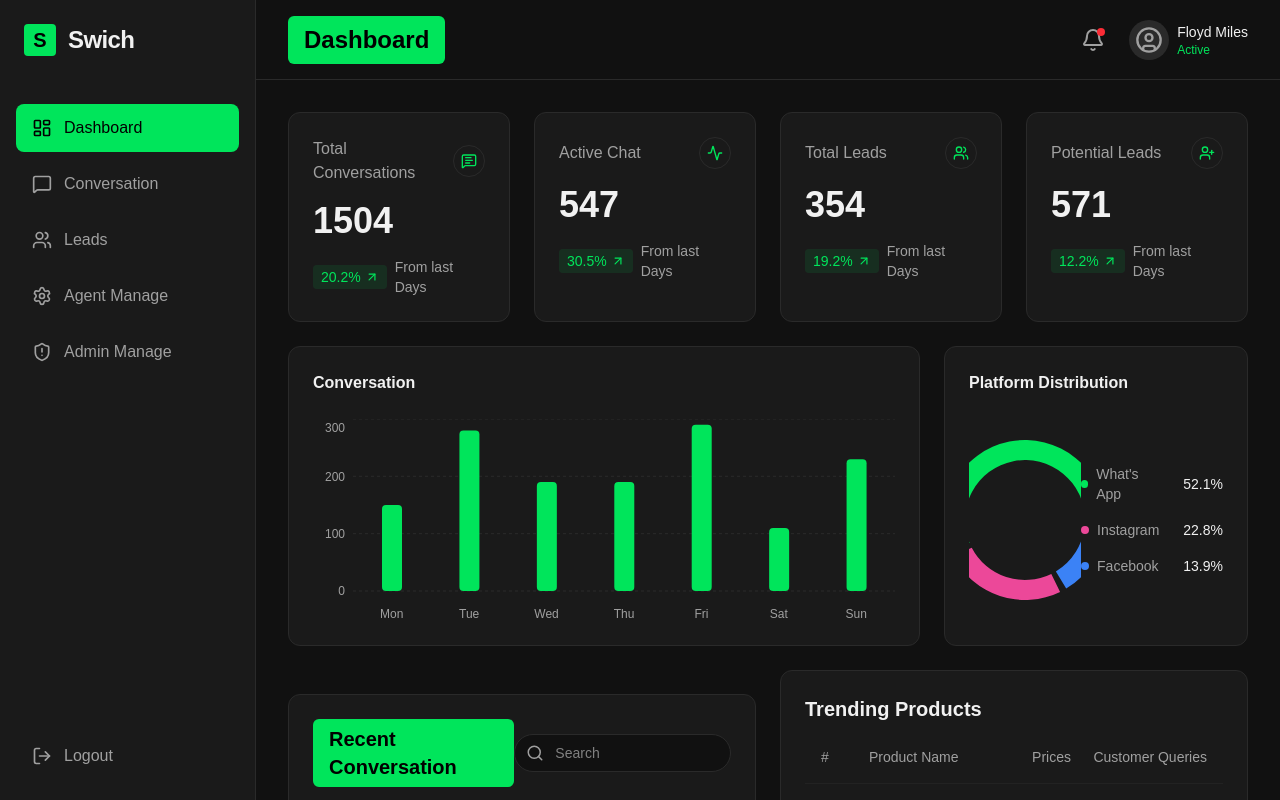
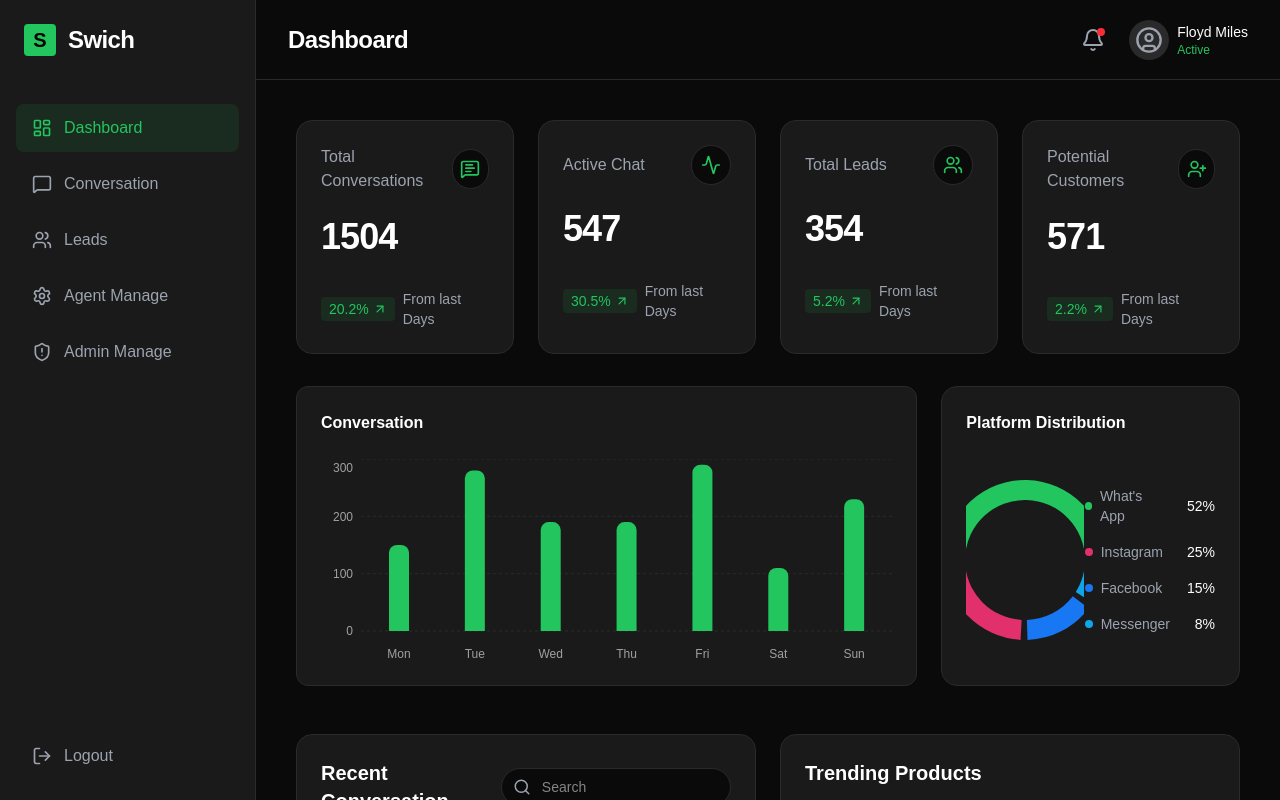
Before and after one commit to Saif-Uddin0/Demo-vive-coading, a Next.js app: page / in a window 1280 px wide. Built offline with nearby package versions, Linux system fonts and the light colour scheme.

Commit message:
polishing the the dashboard page

```diff
--- a/src/app/globals.css
+++ b/src/app/globals.css
@@ -14,14 +14,14 @@
 }
 
 :root {
-  --background: #111111;
-  --foreground: #F1F1F1;
+  --background: #0A0A0A;
+  --foreground: #FFFFFF;
   --card: #1A1A1A;
-  --primary: #00E55B; /* Neon Green */
+  --primary: #22C55E;
   --primary-foreground: #000000;
   --border: #2A2A2A;
   --muted: #2A2A2A;
-  --muted-foreground: #A0A0A0;
+  --muted-foreground: #9CA3AF;
 }
 
 body {
--- a/src/app/page.tsx
+++ b/src/app/page.tsx
@@ -11,36 +11,36 @@ export default function Dashboard() {
     <div className="flex flex-col h-full bg-background relative">
       <Header title="Dashboard" />
 
-      <div className="flex-1 p-8 overflow-y-auto">
+      <div className="flex-1 p-6 lg:p-10 overflow-y-auto">
         {/* 4 Stat Cards Row */}
-        <div className="grid grid-cols-1 md:grid-cols-2 lg:grid-cols-4 gap-6 mb-6">
+        <div className="grid grid-cols-1 sm:grid-cols-2 xl:grid-cols-4 gap-6 mb-8">
           <StatCard
             title="Total Conversations"
             value="1504"
             percentage="20.2%"
             since="From last Days"
-            icon={<MessageSquareText size={16} />}
+            icon={<MessageSquareText size={20} />}
           />
           <StatCard
             title="Active Chat"
             value="547"
             percentage="30.5%"
             since="From last Days"
-            icon={<Activity size={16} />}
+            icon={<Activity size={20} />}
           />
           <StatCard
             title="Total Leads"
             value="354"
-            percentage="19.2%"
+            percentage="5.2%"
             since="From last Days"
-            icon={<Users size={16} />}
+            icon={<Users size={20} />}
           />
           <StatCard
-            title="Potential Leads"
+            title="Potential Customers"
             value="571"
-            percentage="12.2%"
+            percentage="2.2%"
             since="From last Days"
-            icon={<UserPlus size={16} />}
+            icon={<UserPlus size={20} />}
           />
         </div>
 
--- a/src/components/ConversationChart.tsx
+++ b/src/components/ConversationChart.tsx
@@ -41,8 +41,8 @@ export function ConversationChart() {
                         />
                         <Bar
                             dataKey="value"
-                            fill="#00E55B"
-                            radius={[4, 4, 4, 4]}
+                            fill="#22C55E"
+                            radius={[8, 8, 0, 0]}
                             barSize={20}
                         />
                     </BarChart>
--- a/src/components/Header.tsx
+++ b/src/components/Header.tsx
@@ -3,7 +3,7 @@ import { Bell, UserCircle } from "lucide-react";
 export default function Header({ title }: { title: string }) {
     return (
         <header className="h-20 flex items-center justify-between px-8 bg-background border-b border-border">
-            <h1 className="text-2xl font-bold bg-primary text-primary-foreground px-4 py-2 rounded-md inline-block">
+            <h1 className="text-2xl font-bold tracking-tight">
                 {title}
             </h1>
             <div className="flex items-center gap-6">
--- a/src/components/PlatformDistribution.tsx
+++ b/src/components/PlatformDistribution.tsx
@@ -3,14 +3,15 @@
 import { PieChart, Pie, Cell, ResponsiveContainer, Legend, Tooltip } from "recharts";
 
 const data = [
-    { name: "What's App", value: 52.1, color: "#00E55B" },
-    { name: "Instagram", value: 22.8, color: "#EC4899" },
-    { name: "Facebook", value: 13.9, color: "#3B82F6" },
+    { name: "What's App", value: 52.0, color: "#22C55E" },
+    { name: "Instagram", value: 25.0, color: "#E1306C" },
+    { name: "Facebook", value: 15.0, color: "#1877F2" },
+    { name: "Messenger", value: 8.0, color: "#0EA5E9" },
 ];
 
 export function PlatformDistribution() {
     return (
-        <div className="bg-card rounded-xl border border-border p-6 flex flex-col h-full">
+        <div className="bg-card rounded-2xl border border-border p-6 flex flex-col h-full">
             <h3 className="font-bold mb-6 text-foreground">Platform Distribution</h3>
             <div className="flex-1 flex items-center justify-between">
                 <div className="w-[180px] h-[180px]">
--- a/src/components/RecentConversations.tsx
+++ b/src/components/RecentConversations.tsx
@@ -9,9 +9,9 @@ const DATA = [
 
 export function RecentConversations() {
     return (
-        <div className="bg-card rounded-xl border border-border p-6 flex flex-col mt-6">
+        <div className="bg-card rounded-2xl border border-border p-6 flex flex-col mt-6">
             <div className="flex items-center justify-between mb-6">
-                <h2 className="text-xl font-bold bg-primary text-primary-foreground px-4 py-1.5 rounded-md inline-block">
+                <h2 className="text-xl font-bold">
                     Recent Conversation
                 </h2>
                 <div className="relative w-64">
--- a/src/components/Sidebar.tsx
+++ b/src/components/Sidebar.tsx
@@ -30,8 +30,8 @@ export default function Sidebar() {
                 key={link.name}
                 href={link.href}
                 className={`flex items-center gap-3 px-4 py-3 rounded-lg font-medium transition-colors ${isActive
-                    ? "bg-primary text-primary-foreground"
-                    : "text-muted-foreground hover:text-foreground hover:bg-muted"
+                  ? "bg-primary/10 text-primary"
+                  : "text-muted-foreground hover:text-foreground hover:bg-muted"
                   }`}
               >
                 <link.icon size={20} />
--- a/src/components/StatCard.tsx
+++ b/src/components/StatCard.tsx
@@ -1,4 +1,4 @@
-import { ArrowUpRight } from "lucide-react";
+import { ArrowUpRight, ArrowDownRight } from "lucide-react";
 
 interface StatCardProps {
     title: string;
@@ -9,20 +9,24 @@ interface StatCardProps {
 }
 
 export function StatCard({ title, value, percentage, since, icon }: StatCardProps) {
+    const isUp = percentage.includes("Up") || Number.parseFloat(percentage) > 0 || !title.includes("Total Leads"); // from Figma, Total leads is down
+
     return (
-        <div className="bg-card p-6 rounded-xl border border-border flex flex-col gap-4">
+        <div className="bg-card p-6 rounded-2xl border border-border flex flex-col gap-6">
             <div className="flex items-center justify-between">
                 <h3 className="text-muted-foreground font-medium">{title}</h3>
                 {icon && (
-                    <div className="w-8 h-8 rounded-full border border-border flex items-center justify-center text-primary">
+                    <div className="w-10 h-10 rounded-full border border-border flex items-center justify-center text-primary bg-background">
                         {icon}
                     </div>
                 )}
             </div>
-            <div className="text-4xl font-bold">{value}</div>
-            <div className="flex items-center gap-2 text-sm">
-                <span className="flex items-center text-primary bg-primary/10 px-2 py-0.5 rounded font-medium">
-                    {percentage} <ArrowUpRight size={14} className="ml-1" />
+
+            <div className="text-4xl font-bold tracking-tight">{value}</div>
+
+            <div className="flex items-center gap-2 text-sm mt-2">
+                <span className={`flex items-center px-2 py-0.5 rounded font-medium ${isUp ? 'text-primary bg-primary/10' : 'text-red-500 bg-red-500/10'}`}>
+                    {percentage} {isUp ? <ArrowUpRight size={14} className="ml-1" /> : <ArrowDownRight size={14} className="ml-1" />}
                 </span>
                 <span className="text-muted-foreground">{since}</span>
             </div>
--- a/src/components/TrendingProducts.tsx
+++ b/src/components/TrendingProducts.tsx
@@ -1,7 +1,7 @@
 const TRENDING_DATA = [
     { id: "01", name: "Easy Cheese", price: "$599", queries: 845 },
-    { id: "02", name: "Magnetic Paper Clip", price: "$445", queries: 754 },
-    { id: "03", name: "Secret Stadium Sauce", price: "$685", queries: 726 },
+    { id: "02", name: "Magnetic Paper Clip", price: "$440", queries: 754 },
+    { id: "03", name: "Secret Stadium Sauce", price: "$485", queries: 726 },
     { id: "04", name: "Teriyaki sauce", price: "$544", queries: 640 },
     { id: "05", name: "Doritos", price: "$487", queries: 627 },
     { id: "06", name: "Ruffles", price: "$845", queries: 574 },
@@ -10,7 +10,7 @@ const TRENDING_DATA = [
 
 export function TrendingProducts() {
     return (
-        <div className="bg-card rounded-xl border border-border p-6 flex flex-col">
+        <div className="bg-card rounded-2xl border border-border p-6 flex flex-col mt-6">
             <h3 className="text-xl font-bold mb-6 text-foreground">Trending Products</h3>
 
             <div className="w-full overflow-x-auto">
```
